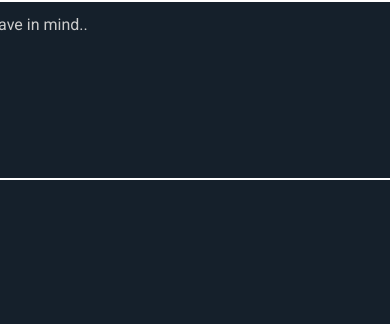
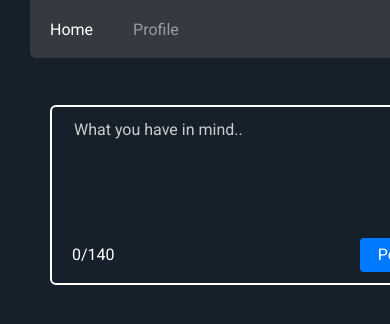
Before and after one commit to Itc-bootcamp-2019/micro-blogging-front-end-Ilann0, a React (Create React App) app in the folder blog/: page / in a window 390 px wide. Shown: the top 324 px of the page. Built offline with nearby package versions, Linux system fonts and the light colour scheme; no server answers.

Commit message:
finished navbar + made everything responsive

```diff
--- a/blog/package.json
+++ b/blog/package.json
@@ -9,6 +9,7 @@
     "axios": "^0.19.0",
     "react": "^16.12.0",
     "react-dom": "^16.12.0",
+    "react-router-dom": "^5.1.2",
     "react-scripts": "3.3.0"
   },
   "scripts": {
--- a/blog/src/App.css
+++ b/blog/src/App.css
@@ -1,14 +1,13 @@
 .App {
   font-family: 'Roboto', sans-serif;
-  display: flex;
-  flex-direction: column;
-  justify-content: center;
-  align-items: center;
-  box-sizing: border-box;
 }
 
 * {
   box-sizing: border-box;
+}
+
+body {
+	min-width: 500px;
 }
 
 .App-logo {
@@ -26,7 +25,47 @@
   color: white;
 }
 
+/* Navbar Component */
+
+nav {
+	padding: 0 6%;
+	width: 100%;
+	margin-bottom: 47px;
+}
+
+.nav-main-container {
+	height: 58px;
+	display: flex;
+	align-items: center;
+	justify-content: flex-start;
+	background-color: #343A40;
+	border-bottom-left-radius: 6px;
+	border-bottom-right-radius: 6px;
+}
+
+nav a {
+	color: rgba(255, 255, 255, 0.5);
+	text-decoration: none;
+	transition-duration: 0.2s;
+	padding: 0 20px;
+}
+
+nav a.active,
+nav a:hover {
+	color: white;
+}
+
+/*----------------------------------------------------------*/
 /* CreateTweet Component */
+
+.content-main-container {
+	width: 100%;
+	padding: 0 10%;
+	display: flex;
+  	flex-direction: column;
+  	justify-content: center;
+  	align-items: center;
+}
 
 .tweet-box {
   border: 2px solid white;
@@ -35,7 +74,8 @@
   flex-direction: column;
   justify-content: space-around;
   align-items: center;
-  width: 600px;
+  max-width: 700px;
+  width: 100%;
   height: 180px;
   margin-bottom: 15px;
   padding: 10px 20px;
@@ -94,6 +134,7 @@
   color: #cccccc;
 }
 
+/*----------------------------------------------------------*/
 /* Tweet Component */
 
 .display-tweet-container {
@@ -107,6 +148,8 @@
   flex-direction: column;
   justify-content: space-between;
   padding: 10px 20px;
+  max-width: 700px;
+  width: 100%;
 }
 
 .dt-top {
--- a/blog/src/App.js
+++ b/blog/src/App.js
@@ -1,12 +1,31 @@
-import React from 'react';
+import React from 'react'
+import { Switch, Route, BrowserRouter as Router } from 'react-router-dom'
+
 import './App.css';
+
 import TweetManager from "./components/TweetManager";
+import Profile from "./components/Profile";
+import Navbar from "./components/Navbar";
 
 function App() {
   return (
-    <div className="App">
-        <TweetManager />
-    </div>
+      <div className="App">
+          <Router>
+          <Navbar />
+              <section className="content-main-container">
+                  <Switch>
+                      <Route exact path="/">
+                          <TweetManager />
+                      </Route>
+                  </Switch>
+                  <Switch>
+                      <Route exact path="/profile">
+                          <Profile />
+                      </Route>
+                  </Switch>
+              </section>
+          </Router>
+      </div>
   );
 }
 
--- /dev/null
+++ b/blog/src/components/Navbar.jsx
@@ -0,0 +1,19 @@
+import React from "react"
+import { NavLink } from "react-router-dom"
+
+function Navbar() {
+    return (
+        <nav>
+            <div className="nav-main-container">
+                <NavLink exact to="/"
+                         activeClassName={ 'active' }
+                >Home</NavLink>
+                <NavLink exact to="/profile"
+                         activeClassName={ 'active' }
+                >Profile</NavLink>
+            </div>
+        </nav>
+    )
+}
+
+export default Navbar
--- /dev/null
+++ b/blog/src/components/Profile.jsx
@@ -0,0 +1,13 @@
+import React, {Component} from 'react';
+
+class Profile extends Component {
+    render() {
+        return (
+            <div>
+                hello
+            </div>
+        );
+    }
+}
+
+export default Profile;
```
Also changed, not shown: 1 other file (tests, documents, lock files or other folders).
